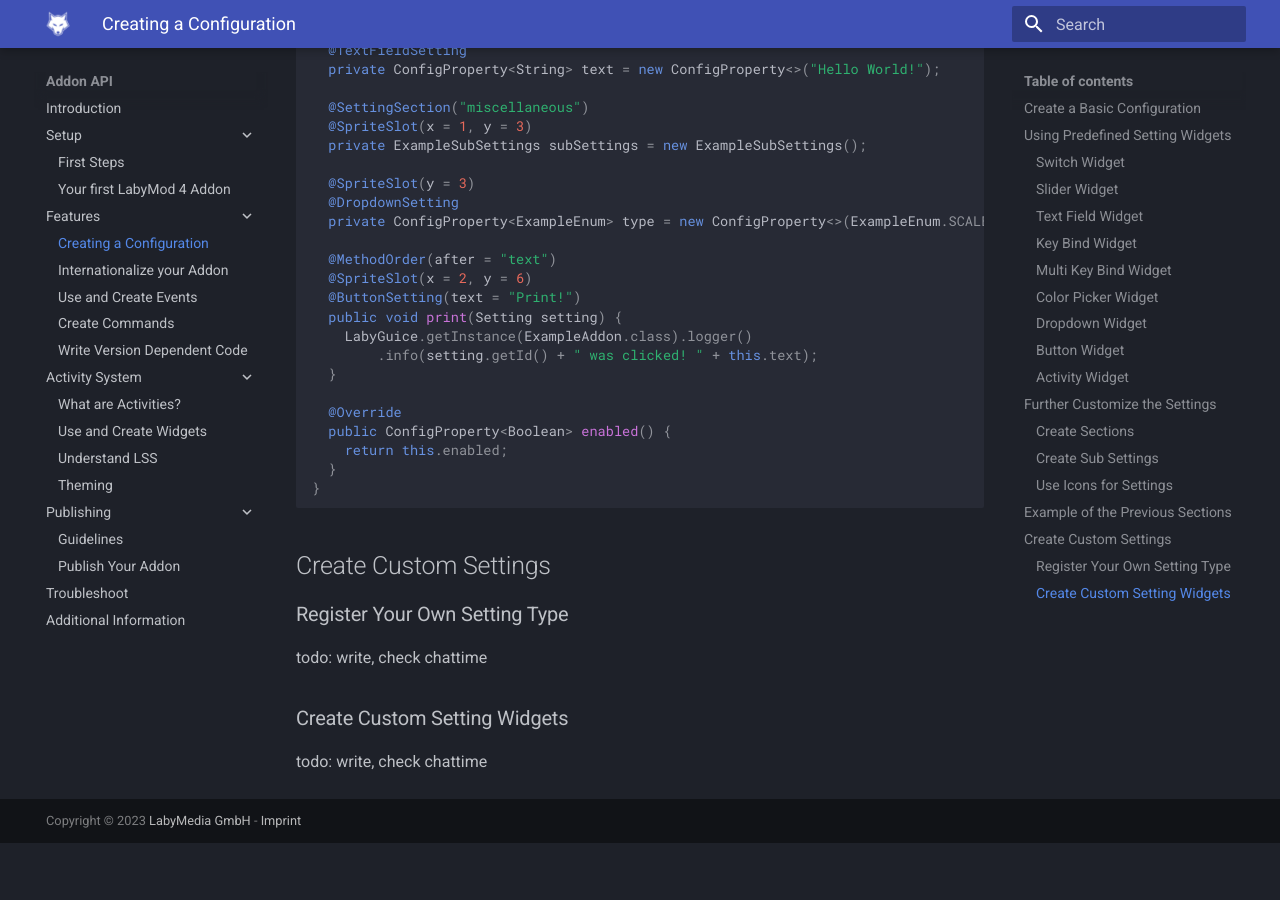
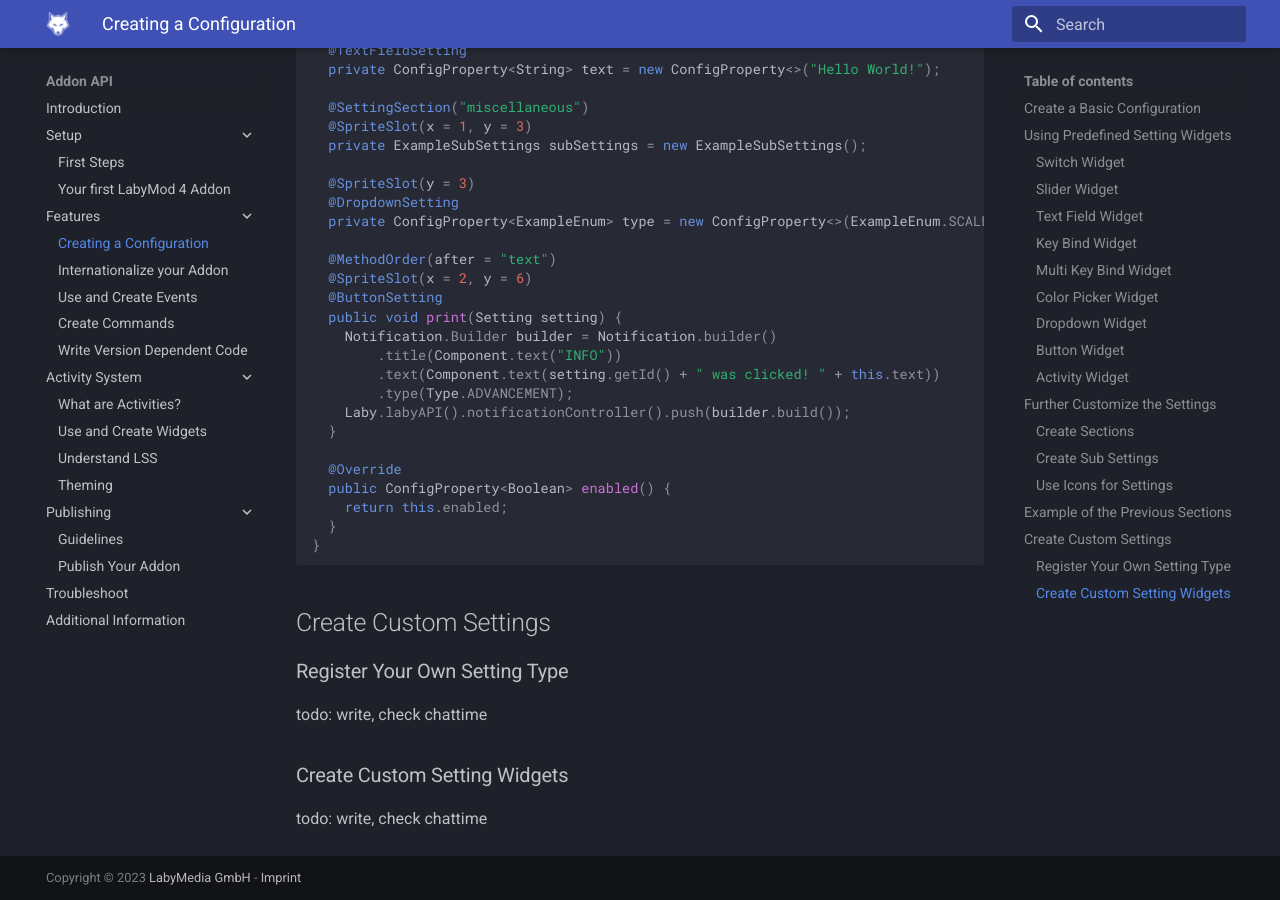
Before and after one commit to LabyMod/labymod4-api-wiki, an MkDocs documentation site: the page built from docs/pages/addon/features/config.md, in a window 1280 px wide and 900 px high, scrolled down 4436 px. Built offline with MkDocs 1.6.1 and Material for MkDocs 9.7.7, drawn with Linux system fonts in a browser that asks for light colours; before the commit the page ends 5279 px from its top, so only the background shows below that.

Commit message:
Improve example config Remove deprecated ButtonSetting parameters Remove LabyGuice code Fix translation file (Button label, dropdown entries)

```diff
--- a/docs/pages/addon/features/config.md
+++ b/docs/pages/addon/features/config.md
@@ -144,10 +144,13 @@ These are some example files showing a few of the functions mentioned before.
 
       @MethodOrder(after = "text")
       @SpriteSlot(x = 2, y = 6)
-      @ButtonSetting(text = "Print!")
+      @ButtonSetting
       public void print(Setting setting) {
-        LabyGuice.getInstance(ExampleAddon.class).logger()
-            .info(setting.getId() + " was clicked! " + this.text);
+        Notification.Builder builder = Notification.builder()
+            .title(Component.text("INFO"))
+            .text(Component.text(setting.getId() + " was clicked! " + this.text))
+            .type(Type.ADVANCEMENT);
+        Laby.labyAPI().notificationController().push(builder.build());
       }
 
       @Override
@@ -197,7 +200,8 @@ These are some example files showing a few of the functions mentioned before.
             "name": "Text to be Printed"
           },
           "print": {
-            "name": "Click Me to Print the Text"
+            "name": "Click Me to Print the Text",
+            "text": "Print!"
           },
           "subSettings": {
             "name": "Miscellaneous Sub Settings",
```
Also changed, not shown: other parts of docs/pages/addon/features/config.md (+10 -8 lines).
